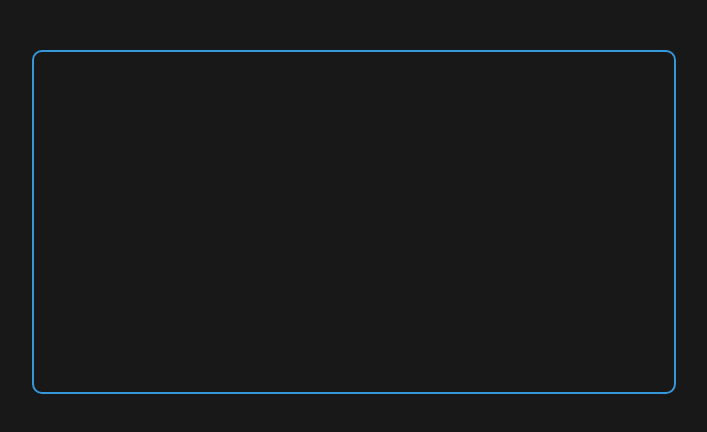
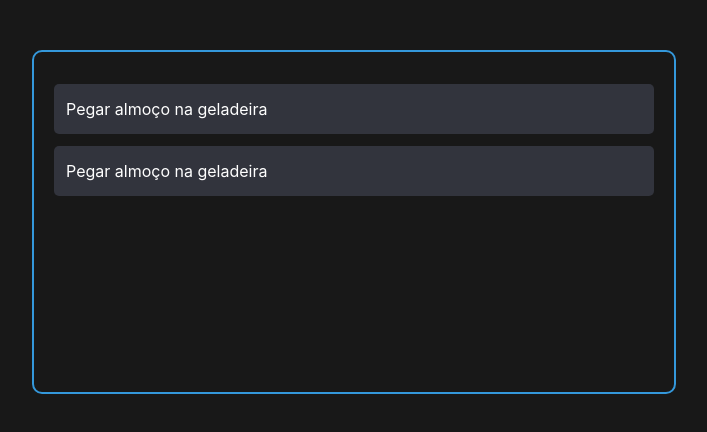
Before and after one commit to uitalorss/exemplo-react, a React (Create React App) app: page / in a window 1280 px wide. Shown: the top 432 px of the page, without its empty margins (286-993 px from the left). Built offline with nearby package versions, Linux system fonts and the light colour scheme.

Commit message:
configuração e estilização dos itens da lista

```diff
--- a/src/App.js
+++ b/src/App.js
@@ -1,18 +1,26 @@
 import React, { useState } from 'react';
 import './App.css'
 
+import Tasks from './components/Tasks/Tasks.js';
+
 const App = () =>{
-  const [tarefas, setTarefas] = useState(
+  const [tarefas, setTarefas] = useState([
     {
       id: 1,
       conteudo: 'Pegar almoço na geladeira',
-      completed: false
-    }
-  )
+      completed: false,
+    },
+    {
+      id: 1,
+      conteudo: 'Pegar almoço na geladeira',
+      completed: false,
+    },
+
+  ])
   return(
     <>
     <div className='container'>
-
+      <Tasks tarefas={tarefas} />
     </div>
     </>
   )
--- /dev/null
+++ b/src/components/Item/Item.css
@@ -0,0 +1,9 @@
+.item {
+  background-color: #32343d;
+  padding: 15px 12px;
+  margin: 12px 0;
+  color: #fff;
+  border-radius: 5px;
+  justify-content: space-between;
+  align-items: center;
+}
--- /dev/null
+++ b/src/components/Item/Item.js
@@ -0,0 +1,12 @@
+import React from 'react'
+import './Item.css'
+
+const Item = ({tarefa}) => {
+  return(
+    <div className='item'>
+      {tarefa.conteudo}
+    </div>
+  )
+}
+
+export default Item;
--- /dev/null
+++ b/src/components/Tasks/Tasks.js
@@ -0,0 +1,12 @@
+import React from 'react';
+import Item from '../Item/Item.js'
+
+const Tasks = ({tarefas}) =>{
+  return (
+    <>
+      {tarefas.map(tarefa => <Item tarefa={tarefa} />)}
+    </>
+  )
+}
+
+export default Tasks
```
Also changed, not shown: src/components/Tasks/Tasks.css (added).
